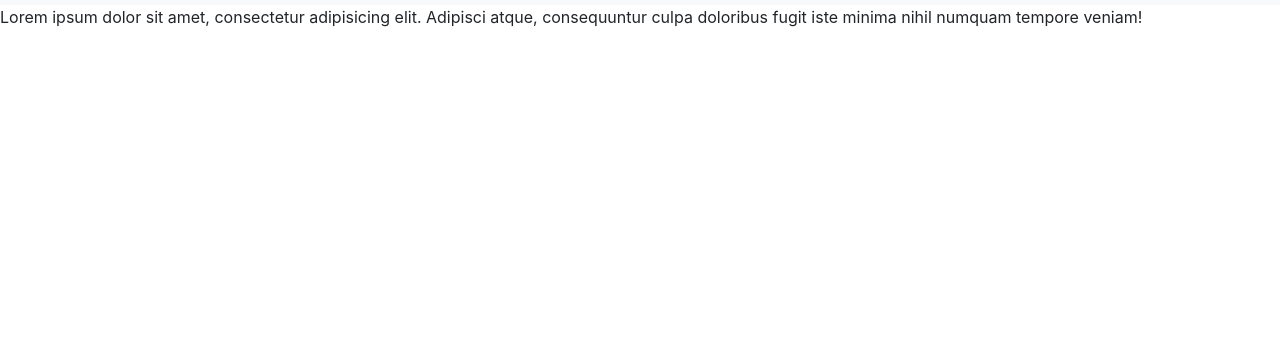
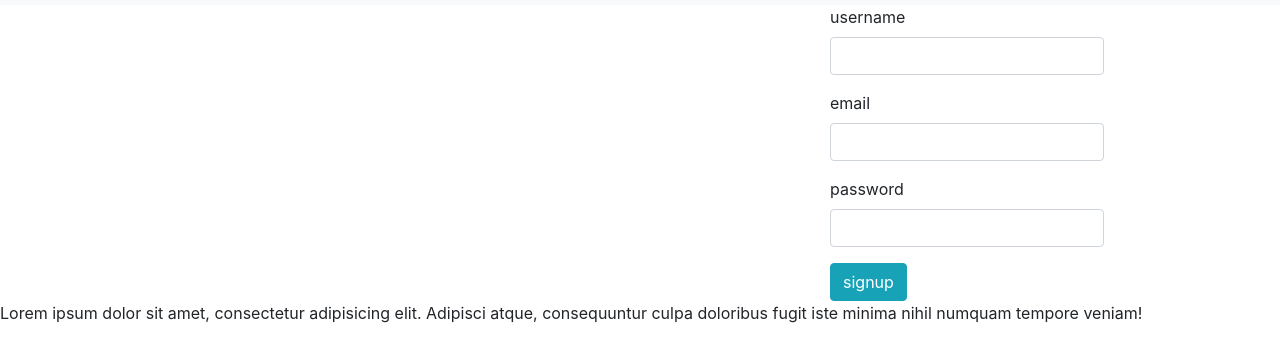
Before and after one commit to kosskeetit/first-project, a plain HTML site: page signup.html in a window 1280 px wide. Shown: the part 132-494 px from the top of the page. Drawn offline with nearby package versions, Linux system fonts and the light colour scheme.

Commit message:
first time pushing to git

```diff
--- a/signup.html
+++ b/signup.html
@@ -55,6 +55,29 @@
         </form>
     </div>
 </nav>
+<div class="container">
+    <div class="row">
+        <div class="col col-sm-4 col-md-4 col-lg-4 col-xl-4"></div>
+        <div class="col col-sm-4 col-md-4 col-lg-4 col-xl-4"></div>
+        <form action="submit">
+            <div class="form-group">
+                <label for="">username</label>
+                <input type="text"name="username" class="form-control">
+            </div><div class="form-group">
+                <label for="">email</label>
+                <input type="email"name="email" class="form-control">
+            </div><div class="form-group">
+                <label for="">password</label>
+                <input type="password"name="password" class="form-control">
+            </div>
+            <button class="btn btn-info">signup</button>
+        </form>
+
+        <div class="col col-sm-4 col-md-4 col-lg-4 col-xl-4"></div>
+
+    </div>
+
+</div>
 
 
 
```
